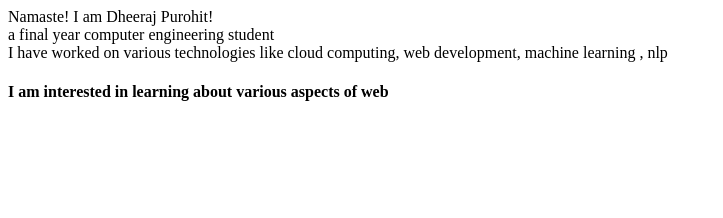
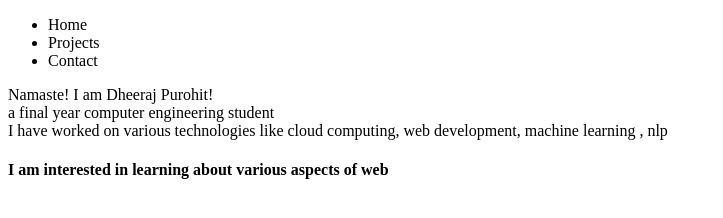
Before and after one commit to purohitdheeraj/neog, a plain HTML site: page index.html in a window 1280 px wide. Shown: the whole page, without its empty margins (0-723 px from the left). Drawn offline with Linux system fonts and the light colour scheme.

Commit message:
fix: navbar added

```diff
--- a/index.html
+++ b/index.html
@@ -9,6 +9,13 @@
     <script src='main.js'></script>
 </head>
 <body>
+    <nav>
+        <ul>
+            <li>Home</li>
+            <li>Projects</li>
+            <li>Contact</li>
+        </ul>
+    </nav>
     Namaste! I am Dheeraj Purohit!<br>
     a final year computer engineering student<br>
     I have worked on various technologies like cloud computing, web development, machine learning , nlp <br>
```
